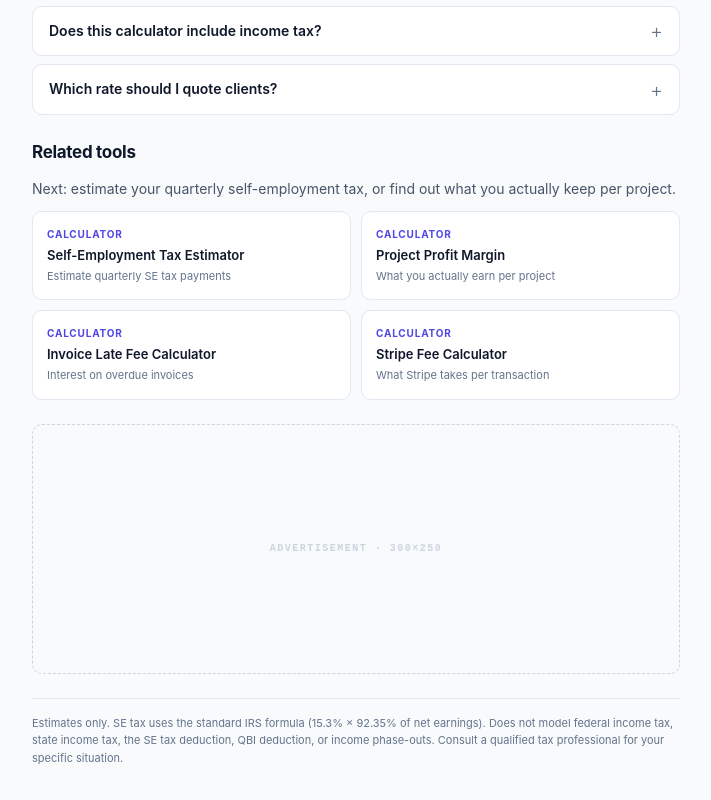
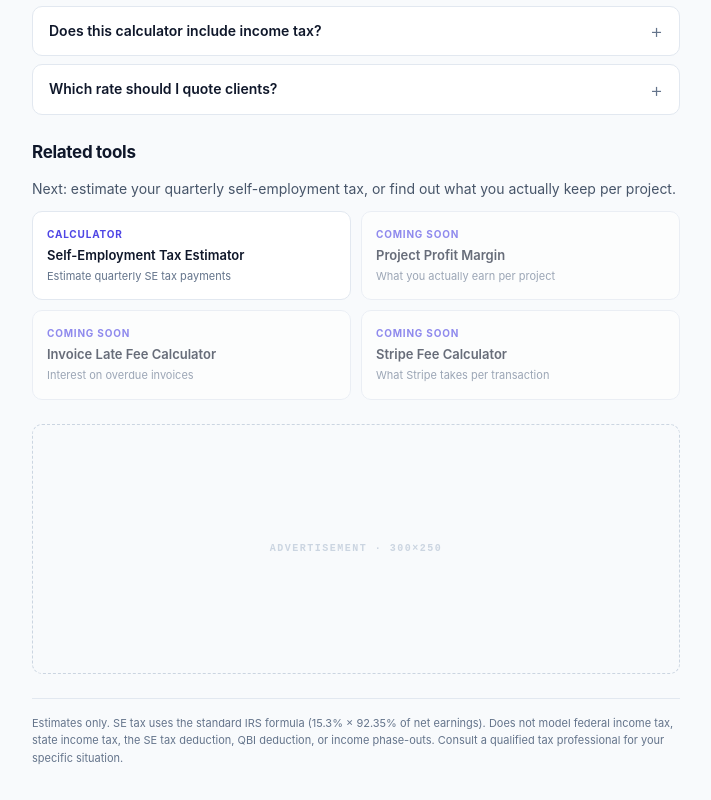
Before and after one commit to jth-1121/solonumbers, a Next.js app: page /freelance-hourly-rate in a window 1280 px wide. Shown: the part 1600-2400 px from the top of the page, without its empty margins (284-995 px from the left). Built offline with nearby package versions, Linux system fonts and the light colour scheme.

Commit message:
SE tax final fixes - w2Num bug, parseMoney, inputMode decimal, copy text

```diff
--- a/app/freelance-hourly-rate/FreelanceCalculator.js
+++ b/app/freelance-hourly-rate/FreelanceCalculator.js
@@ -1,6 +1,7 @@
 'use client';
 
 import { useState } from 'react';
+import Link from 'next/link';
 
 const PRESETS = {
   sideHustle:    { income: 25000,  billable: 15, weeks: 44, expenses: '1000',  health: '',    retirement: 0,  buffer: 15 },
@@ -16,7 +17,7 @@ const PRESET_LABELS = {
   consultant:    'Senior consultant',
 };
 
-export default function Home() {
+export default function FreelanceCalculator() {
   const [income,       setIncome]       = useState(75000);
   const [billable,     setBillable]     = useState(25);
   const [weeks,        setWeeks]        = useState(48);
@@ -106,7 +107,7 @@ export default function Home() {
       <div className="page">
 
         <header className="header">
-          <div className="logo">Solo<em>Numbers</em></div>
+          <Link href="/" style={{ textDecoration: 'none' }}><div className="logo">Solo<em>Numbers</em></div></Link>
         </header>
 
         <div className="eyebrow">Free Calculator</div>
@@ -431,26 +432,26 @@ export default function Home() {
           <h2>Related tools</h2>
           <p className="related-bridge">Next: estimate your quarterly self-employment tax, or find out what you actually keep per project.</p>
           <div className="tools-grid">
-            <a className="tool-link" href="#">
+            <Link className="tool-link" href="/self-employment-tax">
               <div className="tool-link-tag">Calculator</div>
               <div className="tool-link-name">Self-Employment Tax Estimator</div>
               <div className="tool-link-desc">Estimate quarterly SE tax payments</div>
-            </a>
-            <a className="tool-link" href="#">
-              <div className="tool-link-tag">Calculator</div>
+            </Link>
+            <div className="tool-link tool-link--disabled" aria-disabled="true">
+              <div className="tool-link-tag">Coming soon</div>
               <div className="tool-link-name">Project Profit Margin</div>
               <div className="tool-link-desc">What you actually earn per project</div>
-            </a>
-            <a className="tool-link" href="#">
-              <div className="tool-link-tag">Calculator</div>
+            </div>
+            <div className="tool-link tool-link--disabled" aria-disabled="true">
+              <div className="tool-link-tag">Coming soon</div>
               <div className="tool-link-name">Invoice Late Fee Calculator</div>
               <div className="tool-link-desc">Interest on overdue invoices</div>
-            </a>
-            <a className="tool-link" href="#">
-              <div className="tool-link-tag">Calculator</div>
+            </div>
+            <div className="tool-link tool-link--disabled" aria-disabled="true">
+              <div className="tool-link-tag">Coming soon</div>
               <div className="tool-link-name">Stripe Fee Calculator</div>
               <div className="tool-link-desc">What Stripe takes per transaction</div>
-            </a>
+            </div>
           </div>
         </div>
 
--- a/app/globals.css
+++ b/app/globals.css
@@ -335,6 +335,16 @@ details.faq-item .faq-body { padding: 12px 16px 14px; font-size: 14px; color: va
 .tool-link-tag  { font-size: 10px; font-weight: 700; color: var(--indigo); text-transform: uppercase; letter-spacing: 0.8px; }
 .tool-link-name { font-size: 13px; font-weight: 600; color: var(--text); margin-top: 3px; }
 .tool-link-desc { font-size: 11px; color: var(--text-3); margin-top: 2px; }
+.tool-link--disabled {
+  cursor: default;
+  opacity: 0.62;
+}
+
+.tool-link--disabled:hover {
+  border-color: var(--border);
+  box-shadow: none;
+}
+
 
 /* ── Disclaimer ── */
 .disclaimer { font-size: 11px; color: var(--text-3); line-height: 1.6; margin-top: 24px; padding-top: 16px; border-top: 1px solid var(--border); }
--- a/app/layout.js
+++ b/app/layout.js
@@ -4,16 +4,40 @@ import "./globals.css";
 const geistSans = Geist({
   variable: "--font-geist-sans",
   subsets: ["latin"],
+  display: "swap",
 });
 
 const geistMono = Geist_Mono({
   variable: "--font-geist-mono",
   subsets: ["latin"],
+  display: "swap",
 });
 
 export const metadata = {
-  title: "Create Next App",
-  description: "Generated by create next app",
+  metadataBase: new URL("https://www.solonumbers.com"),
+  title: {
+    default: "SoloNumbers — Free Financial Calculators for Freelancers",
+    template: "%s | SoloNumbers",
+  },
+  description:
+    "Free calculators for freelancers, consultants, and solo business owners. Price your work, estimate taxes, and understand what you actually keep.",
+  applicationName: "SoloNumbers",
+  alternates: {
+    canonical: "/",
+  },
+  openGraph: {
+    title: "SoloNumbers — Free Financial Calculators for Freelancers",
+    description:
+      "Simple, free calculators that help freelancers price their work, manage taxes, and understand what they actually earn.",
+    url: "https://www.solonumbers.com",
+    siteName: "SoloNumbers",
+    type: "website",
+  },
+};
+
+export const viewport = {
+  width: "device-width",
+  initialScale: 1,
 };
 
 export default function RootLayout({ children }) {
--- a/eslint.config.mjs
+++ b/eslint.config.mjs
@@ -3,6 +3,12 @@ import nextVitals from "eslint-config-next/core-web-vitals";
 
 const eslintConfig = defineConfig([
   ...nextVitals,
+  {
+    rules: {
+      // Marketing copy uses natural punctuation heavily. Keeping this off avoids noisy failures for normal apostrophes and quotes in JSX text.
+      "react/no-unescaped-entities": "off",
+    },
+  },
   // Override default ignores of eslint-config-next.
   globalIgnores([
     // Default ignores of eslint-config-next:
```
Also changed, not shown: app/self-employment-tax/SETaxEstimator.js (+7 -7 lines), 2 other files (tests, documents, lock files or other folders).
